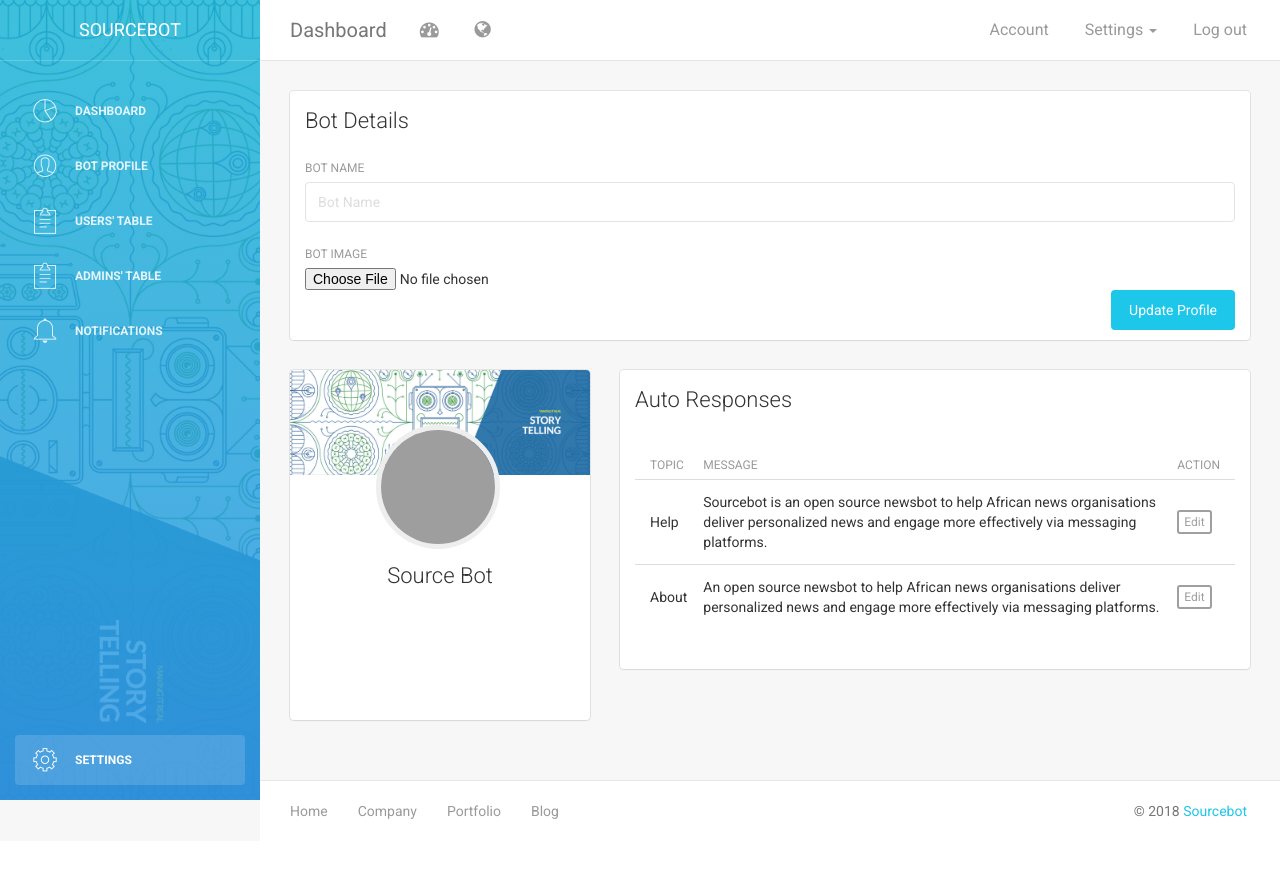
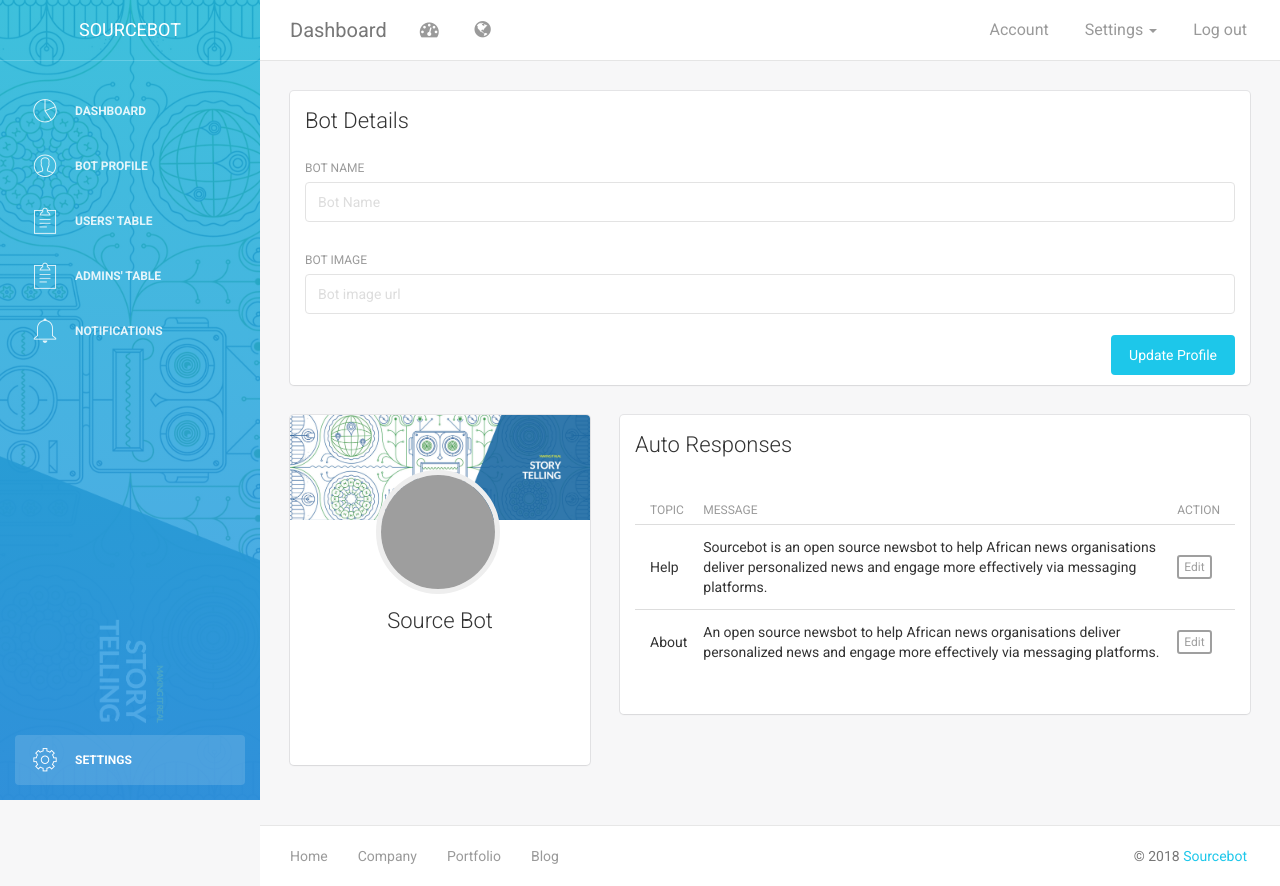
Before and after one commit to EuropeanJournalismCentre/Sourcebot, a PHP site: page /portal/bot_profile.php in a window 1280 px wide. Before the commit the page ends 819 px from the top, so only its background shows below. Run offline with PHP 8.4, Linux system fonts and the light colour scheme; some libraries are stand-ins or nearby versions; grey boxes are pictures that could not be loaded.

Commit message:
write json file

```diff
--- a/web/portal/bot_profile.php
+++ b/web/portal/bot_profile.php
@@ -1,26 +1,5 @@
 <?php
     if ($_SERVER['REQUEST_METHOD'] === 'POST') {
-        $target_dir = "img/bot-images/";
-        $target_file = $target_dir . basename($_FILES["fileToUpload"]["name"]);
-        $uploadOk = 1;
-        $imageFileType = strtolower(pathinfo($target_file, PATHINFO_EXTENSION));
-// Check if image file is a actual image or fake image
-        if (isset($_POST["submit"])) {
-            $check = getimagesize($_FILES["fileToUpload"]["tmp_name"]);
-            if ($check !== false) {
-                echo "File is an image - " . $check["mime"] . ".";
-                $uploadOk = 1;
-            } else {
-                echo "File is not an image.";
-                $uploadOk = 0;
-            }
-        }
-
-        if (move_uploaded_file($_FILES["fileToUpload"]["tmp_name"], $target_file)) {
-            echo "The file " . basename($_FILES["fileToUpload"]["name"]) . " has been uploaded.";
-        } else {
-            echo "Sorry, there was an error uploading your file.";
-        }
         $response = array();
         $posts = array();
         $posts[] = array('bot_name' => $_POST['bot_name'], 'bot_image' => $_POST['bot_image']);
@@ -46,14 +25,18 @@
                                     <div class="col-md-12">
                                         <div class="form-group">
                                             <label>Bot Name</label>
-                                            <input type="text" name="bot_name" class="form-control" id="fileToUpload" placeholder="Bot Name" required>
+                                            <input type="text" name="bot_name" class="form-control" placeholder="Bot Name" required>
                                         </div>
                                     </div>
                                 </div>
 
-                                <div class="#">
-                                    <label for="upload" class="#">Bot Image</label>
-                                    <input id="upload" class="#" type="file" name="bot_image">
+                                <div class="row">
+                                    <div class="col-md-12">
+                                        <div class="form-group">
+                                            <label>Bot Image</label>
+                                            <input type="text" name="bot_image" class="form-control" placeholder="Bot image url" required>
+                                        </div>
+                                    </div>
                                 </div>
 
                                 <button type="submit" class="btn btn-info btn-fill pull-right">Update Profile</button>
```
